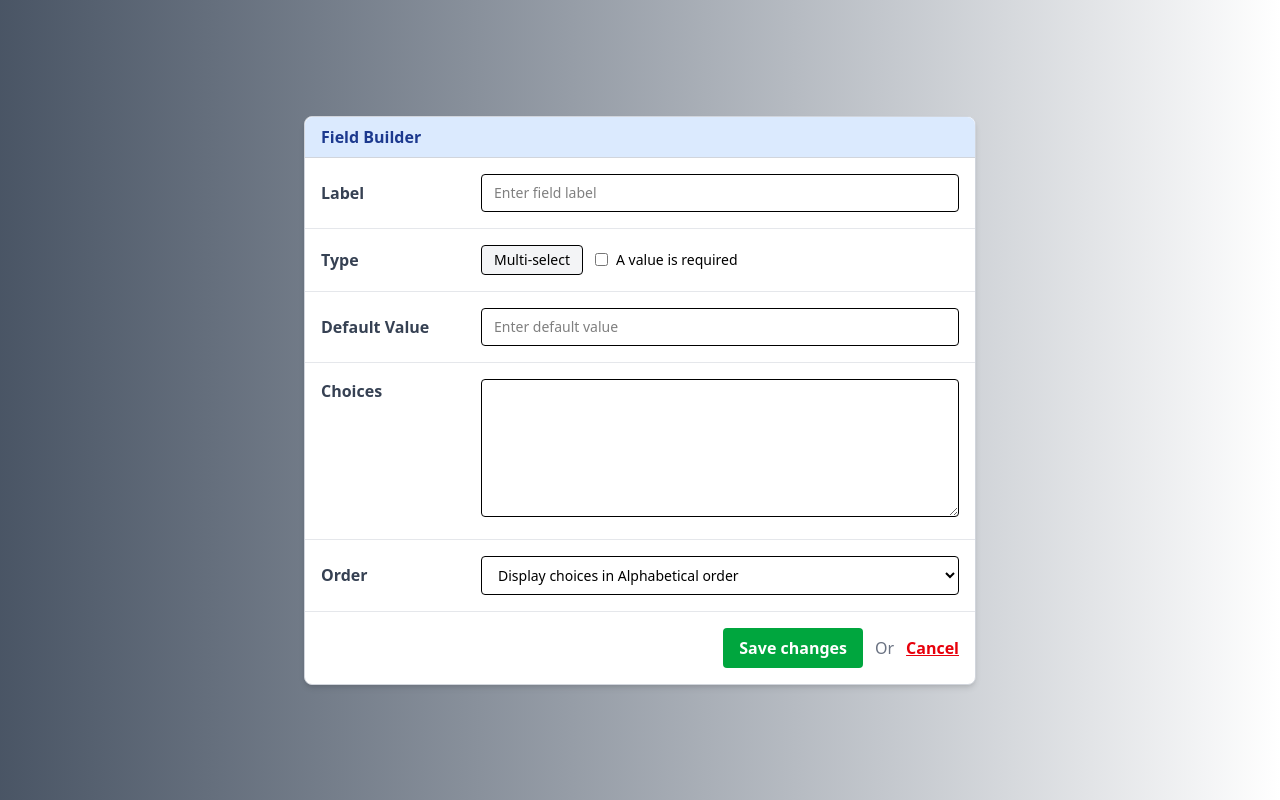
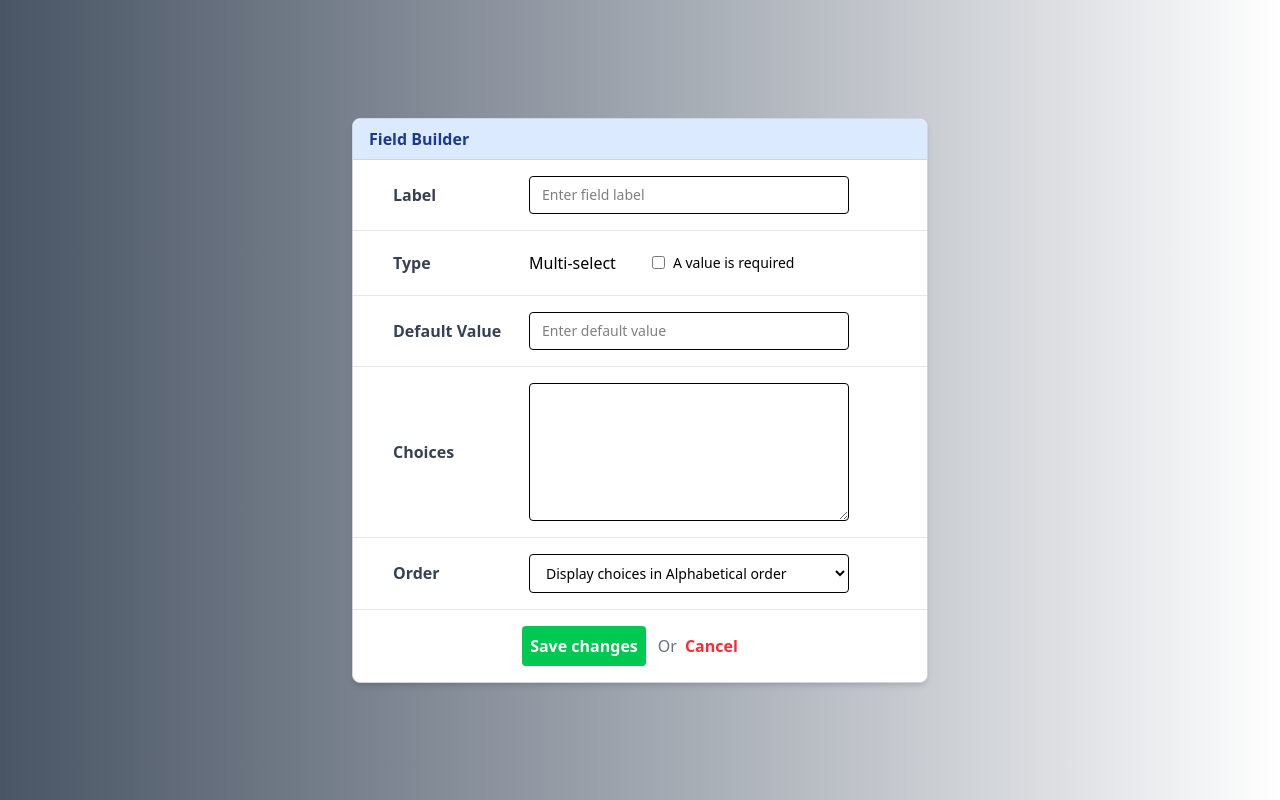
Before and after one commit to KaloyanYonov/FieldBuilderQB, a React (Vite) app in the folder QB/: page / in a window 1280 px wide. Built offline with nearby package versions, Linux system fonts and the light colour scheme.

Commit message:
Added button types, localStorage remains to be fixed

```diff
--- /dev/null
+++ b/QB/src/Button.jsx
@@ -0,0 +1,30 @@
+import { useState } from "react";
+
+export default function Button({ children, variant = "submit", onClick, type="button" }) {
+  const [loading, setLoading] = useState(false);
+
+  const baseStyle = "py-2 px-2 mr-3 rounded font-bold text-base";
+  const variants = {
+    submit: "bg-green-500 text-white hover:bg-green-600",
+    cancel: "text-red-500 hover:text-red-700",
+  };
+
+  const handleClick = async (e) => {
+    if (!onClick) {
+        return;
+    }
+    setLoading(true);
+    try {
+      await onClick(e);
+    }
+    finally {
+      setLoading(false);
+    }
+  };
+
+  return (
+    <button type={type} onClick={handleClick} className={`${baseStyle} ${variants[variant]}`}>
+      {loading ? "Loading..." : children}
+    </button>
+  );
+}
--- a/QB/src/Form.jsx
+++ b/QB/src/Form.jsx
@@ -1,4 +1,5 @@
 import { useState } from "react";
+import Button from "./Button";
 
 export default function Form() {
   const [label, setLabel] = useState("");
@@ -64,8 +65,7 @@ export default function Form() {
       order,
       default: defaultValue || null,
     };
-
-    console.log("Posting fieldJson:", fieldJson);
+    console.log("JSON:",fieldJson);
   };
 
   const handleCancel = () => {
@@ -75,20 +75,19 @@ export default function Form() {
     setChoices("");
     setOrder("alpha");
     setError("");
-    localStorage.removeItem("savedField");
   };
 
   return (
-    <div className="bg-white border border-gray-300 rounded-lg shadow-md w-full max-w-2xl mx-auto">
+    <div className="bg-white border border-gray-300 rounded-lg shadow-md w-full max-w-xl mx-auto">
       <div className="bg-blue-100 text-blue-900 font-bold px-4 py-2 rounded-t-lg border-b border-gray-300">
         Field Builder
       </div>
 
       <form onSubmit={handleSubmit} className="divide-y divide-gray-200">
-        <div className="flex flex-col sm:flex-row items-start sm:items-center p-4">
+        <div className="flex flex-col sm:flex-row items-center p-4">
           <label
             htmlFor="label"
-            className="w-full sm:w-40 font-semibold text-gray-700 mb-2 sm:mb-0"
+            className="w-full sm:w-40 font-semibold text-gray-700 mb-2 sm:mb-0 pl-6"
           >
             Label
           </label>
@@ -98,19 +97,19 @@ export default function Form() {
             value={label}
             onChange={(e) => setLabel(e.target.value)}
             placeholder="Enter field label"
-            className="w-full sm:flex-1 border rounded px-3 py-2 text-sm"
+            className="w-80 border rounded px-3 py-2 text-sm"
           />
         </div>
 
-        <div className="flex flex-col sm:flex-row items-start sm:items-center p-4">
-          <label className="w-full sm:w-40 font-semibold text-gray-700 mb-2 sm:mb-0">
+        <div className="flex flex-col sm:flex-row items-center p-4">
+          <label className="w-full sm:w-40 font-semibold text-gray-700 mb-2 sm:mb-0 pl-6">
             Type
           </label>
-          <div className="flex flex-col sm:flex-row items-start sm:items-center gap-3 w-full sm:w-auto">
-            <span className="bg-gray-100 border rounded px-3 py-1 text-sm">
+          <div className="flex flex-col sm:flex-row items-center gap-3 w-full sm:w-auto">
+            <span className="rounded py-1 text-base">
               Multi-select
             </span>
-            <label className="flex items-center gap-2 text-sm">
+            <label className="flex items-center gap-2 text-sm pl-6">
               <input
                 type="checkbox"
                 checked={required}
@@ -121,10 +120,10 @@ export default function Form() {
           </div>
         </div>
 
-        <div className="flex flex-col sm:flex-row items-start sm:items-center p-4">
+        <div className="flex flex-col sm:flex-row items-center p-4">
           <label
             htmlFor="default"
-            className="w-full sm:w-40 font-semibold text-gray-700 mb-2 sm:mb-0"
+            className="w-full sm:w-40 font-semibold text-gray-700 mb-2 sm:mb-0 pl-6"
           >
             Default Value
           </label>
@@ -134,17 +133,17 @@ export default function Form() {
             value={defaultValue}
             onChange={(e) => setDefaultValue(e.target.value)}
             placeholder="Enter default value"
-            className="w-full sm:flex-1 border rounded px-3 py-2 text-sm"
+            className="w-80 border rounded px-3 py-2 text-sm"
           />
         </div>
-        <div className="flex flex-col sm:flex-row items-start p-4">
+        <div className="flex flex-col sm:flex-row items-center p-4">
           <label
             htmlFor="choices"
-            className="w-full sm:w-40 font-semibold text-gray-700 mb-2 sm:mb-0"
+            className="w-full sm:w-40 font-semibold text-gray-700 mb-6 sm:mb-0 pl-6"
           >
             Choices
           </label>
-          <div className="relative flex-1 w-full">
+        <div className="flex flex-col sm:flex-row items-center">
             <div
               className="absolute inset-0 pointer-events-none whitespace-pre-wrap px-3 py-2 text-sm text-gray-700 overflow-y-auto"
               id="highlightLayer"
@@ -163,14 +162,14 @@ export default function Form() {
                 }
               }}
               placeholder="Enter one choice per line"
-              className="relative w-full border border-black rounded px-3 py-2 text-sm resize-y bg-transparent text-transparent caret-black overflow-y-auto"
+              className="relative w-80 border border-black rounded px-3 py-2 text-sm resize-y bg-transparent text-transparent caret-black overflow-y-auto"
             />
           </div>
         </div>
-        <div className="flex flex-col sm:flex-row items-start sm:items-center p-4">
+        <div className="flex flex-col sm:flex-row items-center p-4">
           <label
             htmlFor="order"
-            className="w-full sm:w-40 font-semibold text-gray-700 mb-2 sm:mb-0"
+            className="w-full sm:w-40 font-semibold text-gray-700 mb-2 sm:mb-0 pl-6"
           >
             Order
           </label>
@@ -178,32 +177,24 @@ export default function Form() {
             id="order"
             value={order}
             onChange={(e) => setOrder(e.target.value)}
-            className="w-full sm:flex-1 border rounded px-3 py-2 text-sm"
+            className="w-80 border rounded px-3 py-2 text-sm"
           >
             <option value="alpha">Display choices in Alphabetical order</option>
             <option value="custom">Custom order</option>
           </select>
         </div>
 
-        {error && (
-          <div className="text-red-600 text-sm px-4 py-2">{error}</div>
-        )}
+        {error && <div className="text-red-600 text-sm px-4 py-2">{error}</div>}
 
-        <div className="flex flex-col sm:flex-row justify-end items-center gap-3 p-4">
-          <button
-            type="submit"
-            className="bg-green-600 text-white font-bold px-4 py-2 rounded hover:bg-green-700 w-full sm:w-auto"
-          >
+        <div className="flex flex-col sm:flex-row justify-center items-center p-4">
+          <Button type="submit" variant="submit" onClick={handleSubmit}>
             Save changes
-          </button>
+          </Button>
+
           <span className="text-gray-500 hidden sm:inline">Or</span>
-          <button
-            type="button"
-            onClick={handleCancel}
-            className="text-red-600 font-bold underline hover:text-red-800 w-full sm:w-auto"
-          >
+          <Button type="button" variant="cancel" onClick={handleCancel}>
             Cancel
-          </button>
+          </Button>
         </div>
       </form>
     </div>
```
